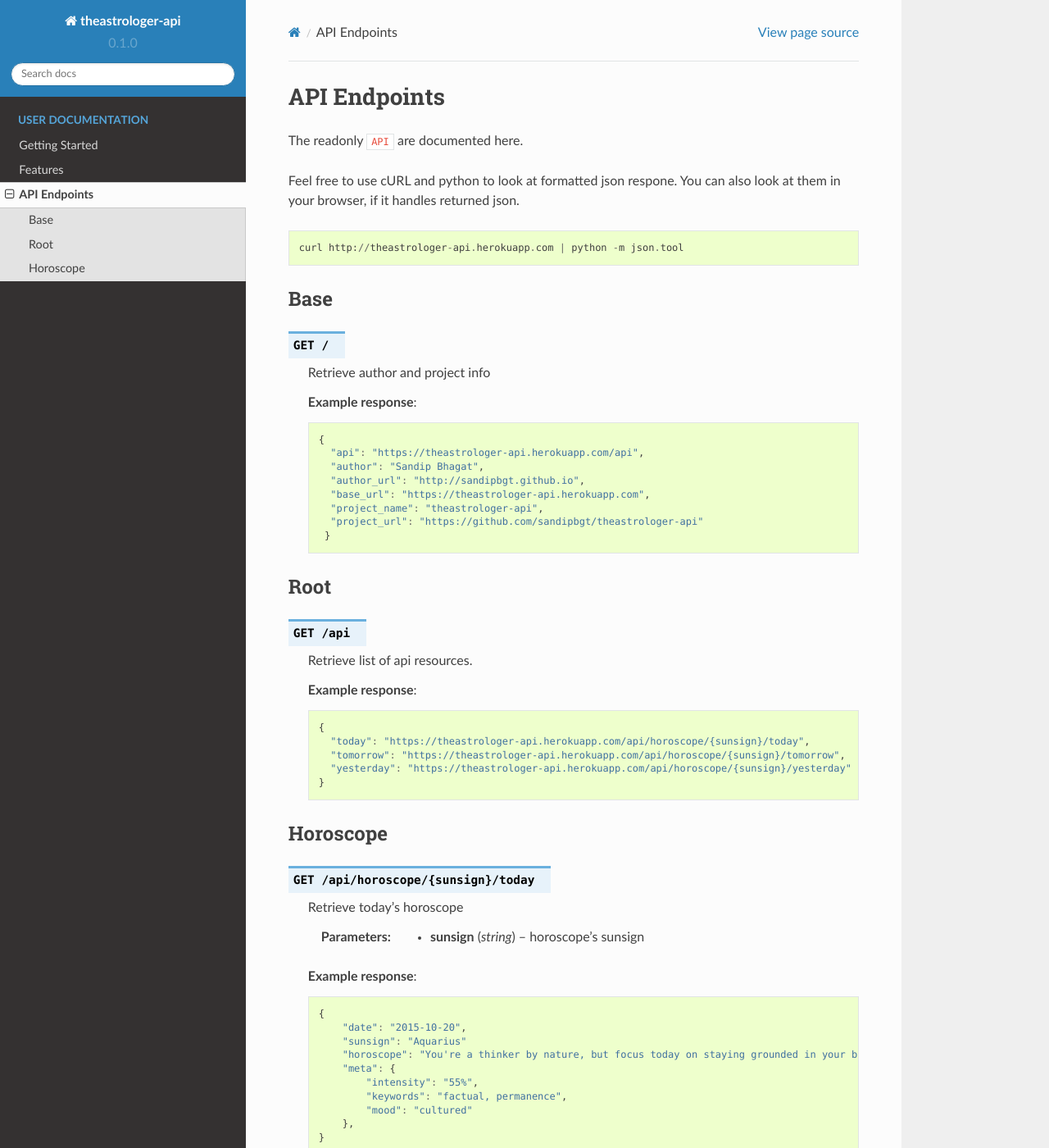
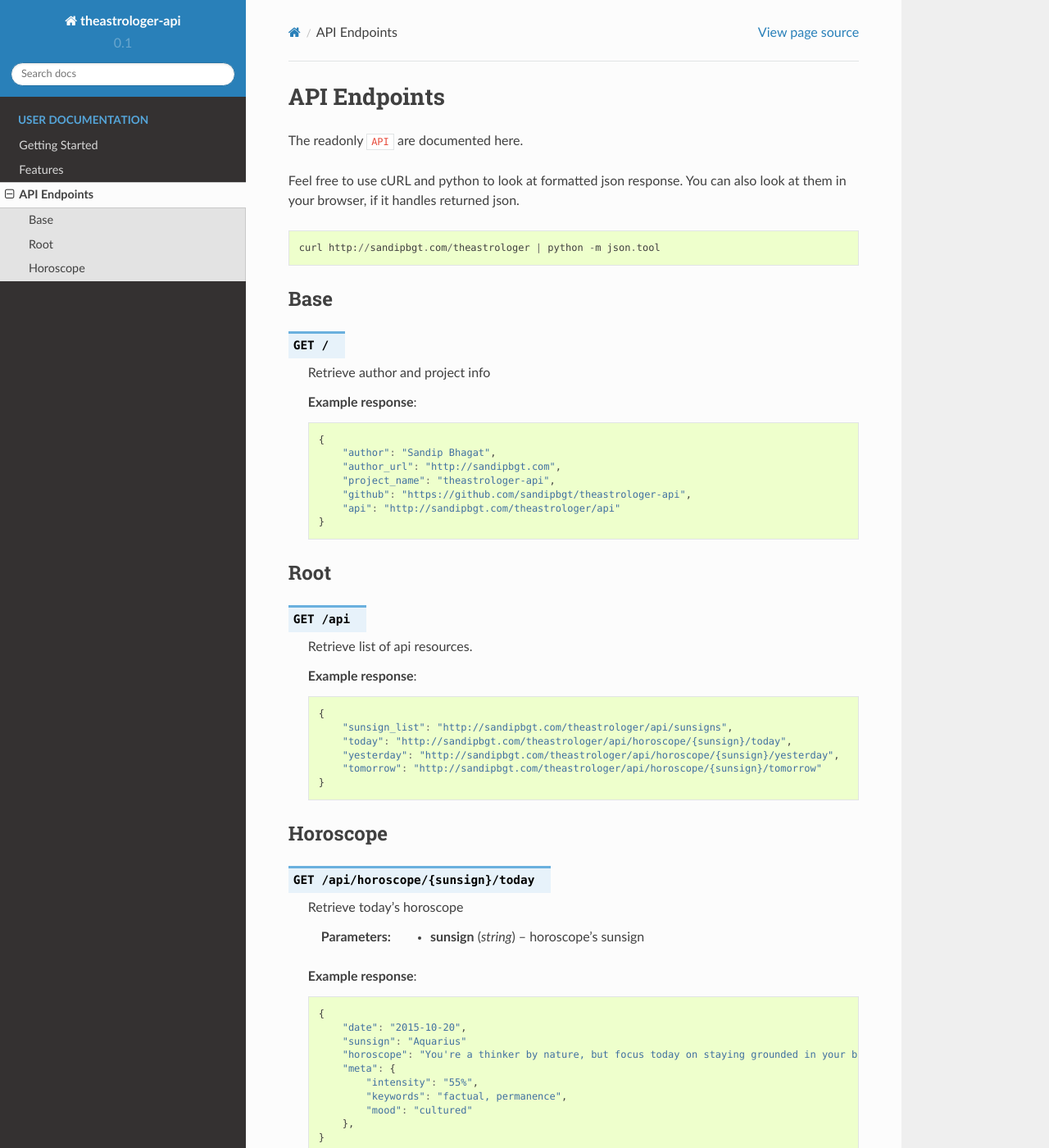
Before and after one commit to sandipbgt/theastrologer-api, a Sphinx documentation site: the page built from docs/api.rst, in a window 1280 px wide and 1400 px high. Shown: the whole window at 82% size. Built offline with Sphinx 7.4.7 and the Read the Docs theme 2.0.0, drawn with Linux system fonts in a browser that asks for light colours; some of the changed text lies outside the part shown.

Commit message:
updated documentation for v0.1.3

```diff
--- a/docs/api.rst
+++ b/docs/api.rst
@@ -3,12 +3,12 @@ API Endpoints
 
 The readonly ``API`` are documented here.
 
-Feel free to use cURL and python to look at formatted json respone. You can
+Feel free to use cURL and python to look at formatted json response. You can
 also look at them in your browser, if it handles returned json.
 
 ::
 
-    curl http://theastrologer-api.herokuapp.com | python -m json.tool
+    curl http://sandipbgt.com/theastrologer | python -m json.tool
 
 Base
 ----
@@ -20,14 +20,13 @@ Base
 
    .. sourcecode:: js
 
-      {
-        "api": "https://theastrologer-api.herokuapp.com/api",
-        "author": "Sandip Bhagat",
-        "author_url": "http://sandipbgt.github.io",
-        "base_url": "https://theastrologer-api.herokuapp.com",
-        "project_name": "theastrologer-api",
-        "project_url": "https://github.com/sandipbgt/theastrologer-api"
-       }
+        {
+            "author": "Sandip Bhagat",
+            "author_url": "http://sandipbgt.com",
+            "project_name": "theastrologer-api",
+            "github": "https://github.com/sandipbgt/theastrologer-api",
+            "api": "http://sandipbgt.com/theastrologer/api"
+        }
 
 Root
 ----
@@ -40,11 +39,12 @@ Root
 
    .. sourcecode:: js
 
-      {
-        "today": "https://theastrologer-api.herokuapp.com/api/horoscope/{sunsign}/today",
-        "tomorrow": "https://theastrologer-api.herokuapp.com/api/horoscope/{sunsign}/tomorrow",
-        "yesterday": "https://theastrologer-api.herokuapp.com/api/horoscope/{sunsign}/yesterday"
-      }
+    {
+        "sunsign_list": "http://sandipbgt.com/theastrologer/api/sunsigns",
+        "today": "http://sandipbgt.com/theastrologer/api/horoscope/{sunsign}/today",
+        "yesterday": "http://sandipbgt.com/theastrologer/api/horoscope/{sunsign}/yesterday",
+        "tomorrow": "http://sandipbgt.com/theastrologer/api/horoscope/{sunsign}/tomorrow"
+    }
 
 Horoscope
 ---------
--- a/docs/conf.py
+++ b/docs/conf.py
@@ -50,7 +50,7 @@ master_doc = 'index'
 
 # General information about the project.
 project = 'theastrologer-api'
-copyright = '2015, Sandip Bhagat'
+copyright = '2016, Sandip Bhagat'
 author = 'Sandip Bhagat'
 
 # The version info for the project you're documenting, acts as replacement for
@@ -58,9 +58,9 @@ author = 'Sandip Bhagat'
 # built documents.
 #
 # The short X.Y version.
-version = '0.1.0'
+version = '0.1'
 # The full version, including alpha/beta/rc tags.
-release = '0.1.0'
+release = '0.1.3'
 
 # The language for content autogenerated by Sphinx. Refer to documentation
 # for a list of supported languages.
--- a/docs/index.rst
+++ b/docs/index.rst
@@ -1,7 +1,7 @@
 Welcome to theastrologer-api
 ============================
 
-`theastrologer-api <http://sandipbgt.github.io/theastrologer-api>`_ is an
+`theastrologer-api <http://sandipbgt.com/theastrologer/api>`_ is an
 un-official REST API that exposes readonly GET endpoints to see your horoscopes
 from `theastrologer.com <http://theastrologer.com>`_ website
 
```
